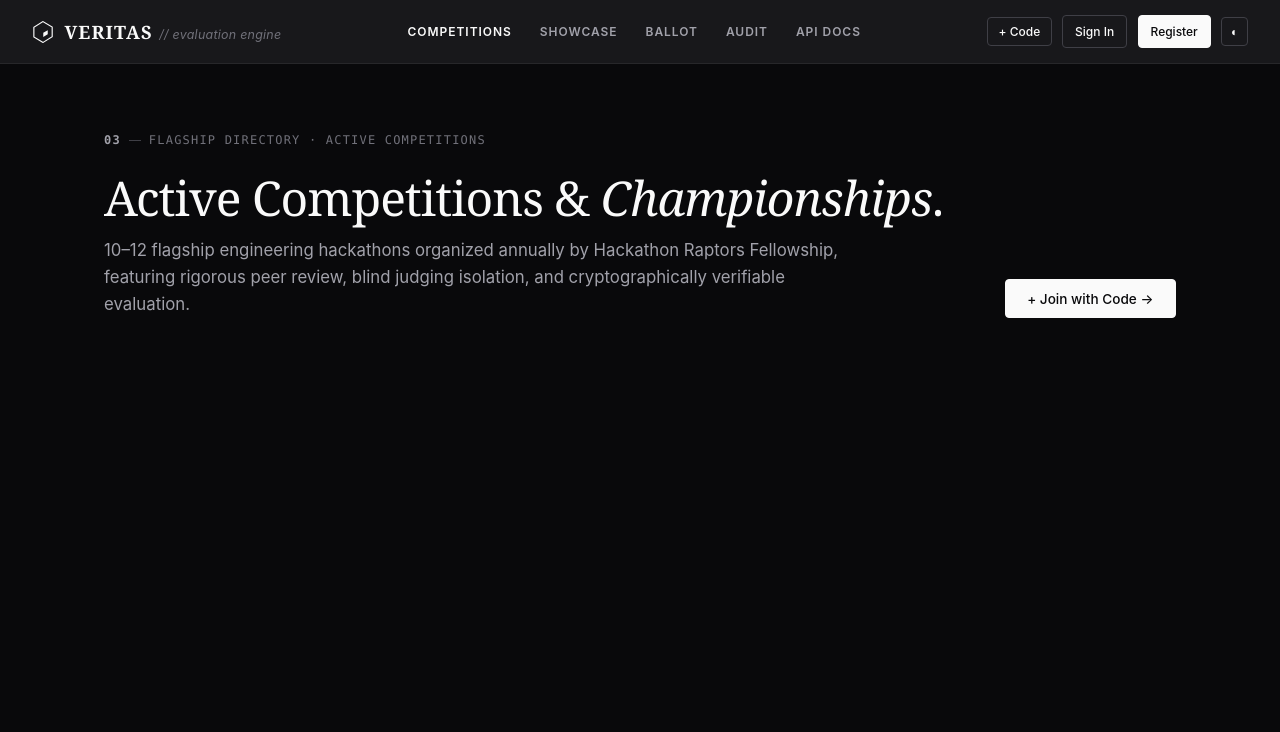
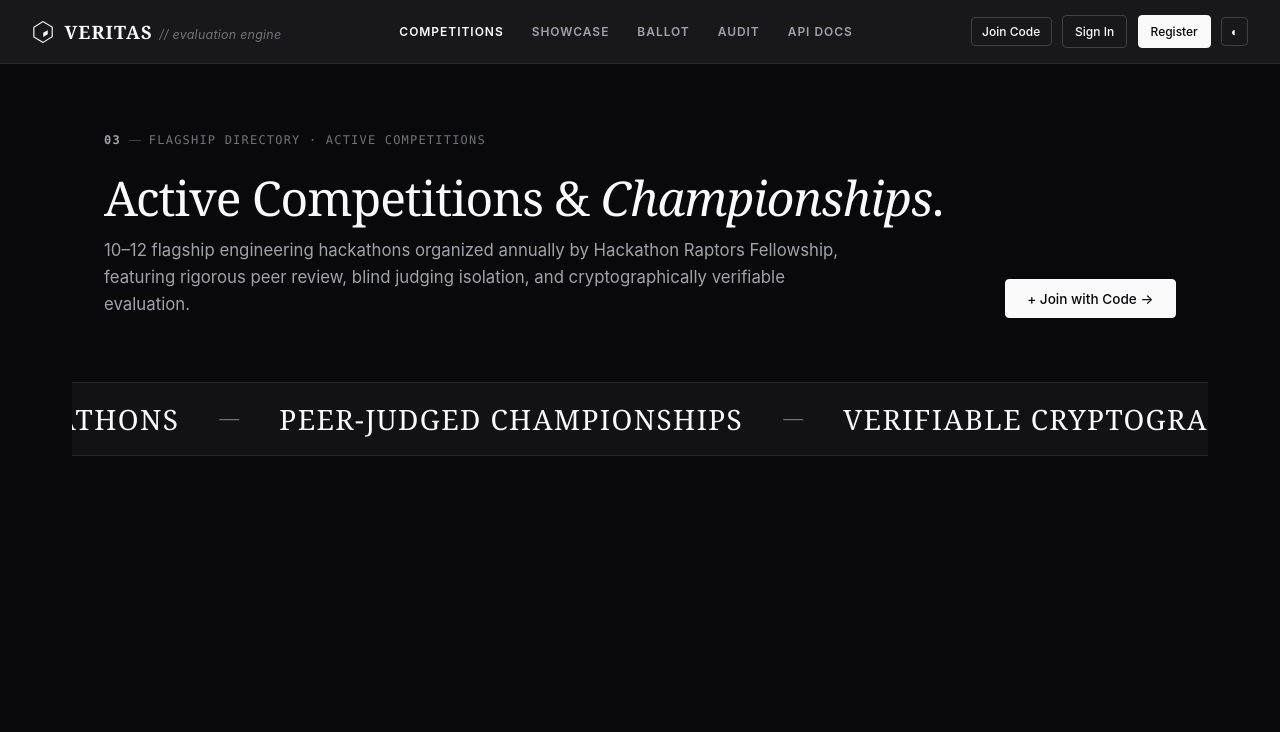
Before and after one commit to veeralsaxena/Dogfood, a FastAPI app: page /competitions in a window 1280 px wide. Shown: the top 732 px of the page. Run offline with FastAPI, Linux system fonts and the light colour scheme; data that the repository does not hold is empty.

Commit message:
feat(ui): raptors.dev events marquee & cards, zero-emoji luxury navbar, and clean typography

```diff
--- a/src/static/css/style.css
+++ b/src/static/css/style.css
@@ -893,3 +906,214 @@ tr:hover td {
   font-family: var(--font-mono);
   margin-top: auto;
 }
+
+/* Raptors.dev Editorial Marquee Ticker */
+.ticker-outer {
+  overflow: hidden;
+  border-top: 1px solid var(--border);
+  border-bottom: 1px solid var(--border);
+  padding: 0.85rem 0;
+  margin: 1.5rem 0 2.25rem;
+  background: var(--bg-secondary);
+  white-space: nowrap;
+}
+
+[data-theme="light"] .ticker-outer {
+  background: #f8fafc;
+  border-color: #e2e8f0;
+}
+
+.ticker-wrapper {
+  display: flex;
+  width: fit-content;
+  animation: tickerSlide 35s linear infinite;
+}
+
+.ticker-wrapper:hover {
+  animation-play-state: paused;
+}
+
+.ticker-inner {
+  display: flex;
+  align-items: center;
+  gap: 2.5rem;
+  padding-right: 2.5rem;
+}
+
+.ticker-item {
+  font-family: var(--font-serif);
+  font-size: 1.75rem;
+  font-weight: 500;
+  text-transform: uppercase;
+  letter-spacing: 0.05em;
+  color: var(--text-primary);
+  margin: 0;
+}
+
+.ticker-sep {
+  color: var(--text-muted);
+  font-weight: 300;
+  font-size: 1.25rem;
+}
+
+@keyframes tickerSlide {
+  0% { transform: translateX(0); }
+  100% { transform: translateX(-50%); }
+}
+
+/* Raptors.dev Event Cards Grid */
+.events-grid {
+  display: grid;
+  grid-template-columns: repeat(auto-fill, minmax(440px, 1fr));
+  gap: 2rem;
+  margin-top: 1rem;
+}
+
+@media (max-width: 680px) {
+  .events-grid {
+    grid-template-columns: 1fr;
+  }
+}
+
+.event-card {
+  display: flex;
+  flex-direction: column;
+  background: var(--bg-surface);
+  border: 1px solid var(--border);
+  border-radius: 8px;
+  overflow: hidden;
+  transition: all 0.25s cubic-bezier(0.16, 1, 0.3, 1);
+  position: relative;
+}
+
+.event-card:hover {
+  border-color: var(--text-primary);
+  transform: translateY(-3px);
+  box-shadow: 0 12px 24px -10px rgba(0, 0, 0, 0.3);
+}
+
+[data-theme="light"] .event-card:hover {
+  box-shadow: 0 12px 24px -10px rgba(15, 23, 42, 0.08);
+}
+
+.event-banner {
+  height: 160px;
+  position: relative;
+  display: flex;
+  flex-direction: column;
+  justify-content: space-between;
+  padding: 1.25rem 1.5rem;
+  background: linear-gradient(135deg, var(--bg-secondary) 0%, #1e1e24 100%);
+  border-bottom: 1px solid var(--border);
+  overflow: hidden;
+}
+
+[data-theme="light"] .event-banner {
+  background: linear-gradient(135deg, #f1f5f9 0%, #e2e8f0 100%);
+}
+
+.event-banner-pattern {
+  position: absolute;
+  top: 0;
+  left: 0;
+  right: 0;
+  bottom: 0;
+  opacity: 0.06;
+  background-image: radial-gradient(var(--text-primary) 1px, transparent 1px);
+  background-size: 16px 16px;
+  pointer-events: none;
+}
+
+.event-banner-top {
+  display: flex;
+  justify-content: space-between;
+  align-items: center;
+  position: relative;
+  z-index: 2;
+}
+
+.event-num {
+  font-family: var(--font-mono);
+  font-size: 0.82rem;
+  font-weight: 700;
+  color: var(--text-muted);
+  letter-spacing: 0.1em;
+}
+
+.event-banner-bottom {
+  position: relative;
+  z-index: 2;
+  display: flex;
+  align-items: center;
+  gap: 0.5rem;
+  flex-wrap: wrap;
+}
+
+.event-category-pill {
+  font-family: var(--font-mono);
+  font-size: 0.68rem;
+  text-transform: uppercase;
+  letter-spacing: 0.06em;
+  padding: 0.2rem 0.55rem;
+  border-radius: 4px;
+  background: rgba(0, 0, 0, 0.4);
+  color: var(--text-primary);
+  border: 1px solid rgba(255, 255, 255, 0.1);
+}
+
+[data-theme="light"] .event-category-pill {
+  background: rgba(255, 255, 255, 0.85);
+  color: #0f172a;
+  border-color: #cbd5e1;
+}
+
+.event-card-body {
+  padding: 1.5rem;
+  display: flex;
+  flex-direction: column;
+  flex: 1;
+  justify-content: space-between;
+}
+
+.event-title {
+  font-family: var(--font-serif);
+  font-size: 1.45rem;
+  line-height: 1.3;
+  margin: 0 0 0.65rem 0;
+  color: var(--text-primary);
+}
+
+.event-desc {
+  font-size: 0.88rem;
+  color: var(--text-secondary);
+  line-height: 1.6;
+  margin-bottom: 1.25rem;
+}
+
+.event-meta-row {
+  display: flex;
+  align-items: center;
+  gap: 0.75rem;
+  flex-wrap: wrap;
+  font-family: var(--font-mono);
+  font-size: 0.75rem;
+  color: var(--text-muted);
+  margin-bottom: 1.25rem;
+}
+
+.event-meta-pill {
+  background: var(--bg-secondary);
+  border: 1px solid var(--border);
+  border-radius: 4px;
+  padding: 0.25rem 0.6rem;
+}
+
+.event-card-actions {
+  border-top: 1px solid var(--border);
+  padding-top: 1rem;
+  display: flex;
+  justify-content: space-between;
+  align-items: center;
+  gap: 0.5rem;
+  flex-wrap: wrap;
+}
--- a/src/templates/base.html
+++ b/src/templates/base.html
@@ -124,7 +124,7 @@
     <!-- Right Controls: Join Code + User Profile Menu + Theme Toggle -->
     <div class="nav-right">
       <button onclick="openJoinModal()" class="btn btn-outline" style="padding:0.35rem 0.65rem; font-size:0.75rem;" title="Join Competition with Code">
-        + Code
+        Join Code
       </button>
 
       {% if user and user.role != 'visitor' %}
@@ -146,19 +146,19 @@
             </div>
 
             {% if user.role == 'participant' %}
-            <a href="/participant/dashboard" class="user-dropdown-item">📊 My Dashboard</a>
-            <a href="/submit" class="user-dropdown-item">🚀 Submit Project</a>
+            <a href="/participant/dashboard" class="user-dropdown-item">My Dashboard</a>
+            <a href="/submit" class="user-dropdown-item">Submit Project</a>
             {% elif user.role == 'judge' %}
-            <a href="/judge" class="user-dropdown-item">⚖️ Evaluation Queue</a>
-            <a href="/arena" class="user-dropdown-item">⚔️ Pairwise Arena</a>
+            <a href="/judge" class="user-dropdown-item">Evaluation Queue</a>
+            <a href="/arena" class="user-dropdown-item">Pairwise Arena</a>
             {% elif user.role in ('organizer', 'admin') %}
-            <a href="/war-room" class="user-dropdown-item">🛰️ War Room</a>
-            <a href="/organizer/competitions" class="user-dropdown-item">🏆 Manage Competitions</a>
-            <a href="/settings" class="user-dropdown-item">⚙️ Event Settings</a>
+            <a href="/war-room" class="user-dropdown-item">War Room</a>
+            <a href="/organizer/competitions" class="user-dropdown-item">Manage Competitions</a>
+            <a href="/settings" class="user-dropdown-item">Event Settings</a>
             {% endif %}
 
-            <a href="/profile" class="user-dropdown-item">🔒 Account & Security</a>
-            <a href="javascript:void(0)" onclick="openJoinModal()" class="user-dropdown-item">🎫 Enter Join Code</a>
+            <a href="/profile" class="user-dropdown-item">Account & Security</a>
+            <a href="javascript:void(0)" onclick="openJoinModal()" class="user-dropdown-item">Enter Join Code</a>
 
             <div class="user-dropdown-divider"></div>
             <a href="/logout" class="user-dropdown-item" style="color:var(--alert-error-text);">
@@ -201,30 +201,30 @@
     <div style="display:flex; flex-direction:column; gap:0.5rem;">
       <div style="font-size:0.72rem; text-transform:uppercase; letter-spacing:0.05em; color:var(--text-muted); margin-bottom:0.25rem;">Navigation</div>
       {% if not user or user.role == 'visitor' %}
-        <a href="/competitions" class="btn btn-outline" style="justify-content:flex-start;">🏆 Competitions</a>
-        <a href="/projects" class="btn btn-outline" style="justify-content:flex-start;">🖼️ Showcase Gallery</a>
-        <a href="/vote" class="btn btn-outline" style="justify-content:flex-start;">🗳️ Community Ballot</a>
-        <a href="/audit" class="btn btn-outline" style="justify-content:flex-start;">🛡️ Verification & Audit</a>
-        <a href="/docs" target="_blank" class="btn btn-outline" style="justify-content:flex-start;">📖 API Docs</a>
+        <a href="/competitions" class="btn btn-outline" style="justify-content:flex-start;">Competitions</a>
+        <a href="/projects" class="btn btn-outline" style="justify-content:flex-start;">Showcase Gallery</a>
+        <a href="/vote" class="btn btn-outline" style="justify-content:flex-start;">Community Ballot</a>
+        <a href="/audit" class="btn btn-outline" style="justify-content:flex-start;">Verification & Audit</a>
+        <a href="/docs" target="_blank" class="btn btn-outline" style="justify-content:flex-start;">API Docs</a>
       {% elif user.role == 'participant' %}
-        <a href="/participant/dashboard" class="btn btn-outline" style="justify-content:flex-start;">📊 My Dashboard</a>
-        <a href="/submit" class="btn btn-outline" style="justify-content:flex-start;">🚀 Submit Project</a>
-        <a href="/participant/dashboard#team" class="btn btn-outline" style="justify-content:flex-start;">👥 Team Roster</a>
-        <a href="/competitions" class="btn btn-outline" style="justify-content:flex-start;">🏆 Competitions</a>
-        <a href="/projects" class="btn btn-outline" style="justify-content:flex-start;">🖼️ Showcase Gallery</a>
-        <a href="/vote" class="btn btn-outline" style="justify-content:flex-start;">🗳️ Community Ballot</a>
+        <a href="/participant/dashboard" class="btn btn-outline" style="justify-content:flex-start;">My Dashboard</a>
+        <a href="/submit" class="btn btn-outline" style="justify-content:flex-start;">Submit Project</a>
+        <a href="/participant/dashboard#team" class="btn btn-outline" style="justify-content:flex-start;">Team Roster</a>
+        <a href="/competitions" class="btn btn-outline" style="justify-content:flex-start;">Competitions</a>
+        <a href="/projects" class="btn btn-outline" style="justify-content:flex-start;">Showcase Gallery</a>
+        <a href="/vote" class="btn btn-outline" style="justify-content:flex-start;">Community Ballot</a>
       {% elif user.role == 'judge' %}
-        <a href="/judge" class="btn btn-outline" style="justify-content:flex-start;">⚖️ Evaluation Queue</a>
-        <a href="/arena" class="btn btn-outline" style="justify-content:flex-start;">⚔️ Pairwise Arena</a>
-        <a href="/competitions" class="btn btn-outline" style="justify-content:flex-start;">🏆 Competitions</a>
-        <a href="/projects" class="btn btn-outline" style="justify-content:flex-start;">🖼️ Showcase Gallery</a>
-        <a href="/audit" class="btn btn-outline" style="justify-content:flex-start;">🛡️ Audit Logs</a>
+        <a href="/judge" class="btn btn-outline" style="justify-content:flex-start;">Evaluation Queue</a>
+        <a href="/arena" class="btn btn-outline" style="justify-content:flex-start;">Pairwise Arena</a>
+        <a href="/competitions" class="btn btn-outline" style="justify-content:flex-start;">Competitions</a>
+        <a href="/projects" class="btn btn-outline" style="justify-content:flex-start;">Showcase Gallery</a>
+        <a href="/audit" class="btn btn-outline" style="justify-content:flex-start;">Audit Logs</a>
       {% elif user.role in ('organizer', 'admin') %}
-        <a href="/war-room" class="btn btn-outline" style="justify-content:flex-start;">🛰️ War Room</a>
-        <a href="/organizer/competitions" class="btn btn-outline" style="justify-content:flex-start;">🏆 Manage Competitions</a>
-        <a href="/settings" class="btn btn-outline" style="justify-content:flex-start;">⚙️ Rubric & Parameters</a>
-        <a href="/arena" class="btn btn-outline" style="justify-content:flex-start;">⚔️ Pairwise Arena</a>
-        <a href="/audit" class="btn btn-outline" style="justify-content:flex-start;">🛡️ Audit Logs</a>
+        <a href="/war-room" class="btn btn-outline" style="justify-content:flex-start;">War Room</a>
+        <a href="/organizer/competitions" class="btn btn-outline" style="justify-content:flex-start;">Manage Competitions</a>
+        <a href="/settings" class="btn btn-outline" style="justify-content:flex-start;">Rubric & Parameters</a>
+        <a href="/arena" class="btn btn-outline" style="justify-content:flex-start;">Pairwise Arena</a>
+        <a href="/audit" class="btn btn-outline" style="justify-content:flex-start;">Audit Logs</a>
       {% endif %}
     </div>
 
--- a/src/templates/competition_detail.html
+++ b/src/templates/competition_detail.html
@@ -25,7 +25,7 @@
     <div style="display:flex; flex-direction:column; gap:0.75rem; align-items:flex-end;">
       <div style="display:flex; gap:0.75rem;">
         <button onclick="showCompetitionQR('{{ event.id }}', '{{ event.name }}', '{{ event.join_code }}')" class="btn btn-outline" style="padding:0.6rem 1.25rem;">
-          📱 QR Code
+          QR Code
         </button>
         <button onclick="joinThisEvent('{{ event.join_code }}')" class="btn btn-primary" style="padding:0.6rem 1.25rem;">
           Join Competition →
--- a/src/templates/competitions_list.html
+++ b/src/templates/competitions_list.html
@@ -32,36 +32,70 @@
   </div>
 </div>
 
-<!-- Competition Cards Grid -->
-<div style="display:grid; grid-template-columns: repeat(auto-fill, minmax(480px, 1fr)); gap:1.75rem; margin-top:1rem;">
+<!-- Raptors.dev Editorial Marquee Ticker -->
+<div class="ticker-outer">
+  <div class="ticker-wrapper">
+    <div class="ticker-inner">
+      <h3 class="ticker-item">Flagship Engineering Hackathons</h3>
+      <span class="ticker-sep">—</span>
+      <h3 class="ticker-item">Peer-Judged Championships</h3>
+      <span class="ticker-sep">—</span>
+      <h3 class="ticker-item">Verifiable Cryptographic Audit</h3>
+      <span class="ticker-sep">—</span>
+      <h3 class="ticker-item">Hackathon Raptors Fellowship</h3>
+      <span class="ticker-sep">—</span>
+    </div>
+    <div class="ticker-inner">
+      <h3 class="ticker-item">Flagship Engineering Hackathons</h3>
+      <span class="ticker-sep">—</span>
+      <h3 class="ticker-item">Peer-Judged Championships</h3>
+      <span class="ticker-sep">—</span>
+      <h3 class="ticker-item">Verifiable Cryptographic Audit</h3>
+      <span class="ticker-sep">—</span>
+      <h3 class="ticker-item">Hackathon Raptors Fellowship</h3>
+      <span class="ticker-sep">—</span>
+    </div>
+  </div>
+</div>
+
+<!-- Competition Cards Grid (Raptors.dev Events Style) -->
+<div class="events-grid">
   {% for comp in competitions %}
-  <div class="card" style="display:flex; flex-direction:column; justify-content:space-between; padding:2rem; border:1px solid var(--border); transition: border-color 0.2s, transform 0.2s;" onmouseover="this.style.borderColor='var(--text-primary)'; this.style.transform='translateY(-2px)';" onmouseout="this.style.borderColor='var(--border)'; this.style.transform='none';">
-    <div>
-      <div style="display:flex; justify-content:space-between; align-items:flex-start; margin-bottom:1rem; flex-wrap:wrap; gap:0.5rem;">
+  <div class="event-card">
+    <div class="event-banner">
+      <div class="event-banner-pattern"></div>
+      <div class="event-banner-top">
+        <span class="event-num">#{{ "%02d"|format(loop.index) }}</span>
+        <span style="font-family:var(--font-mono); font-size:0.75rem; color:var(--text-muted); background:var(--bg-secondary); padding:0.25rem 0.6rem; border-radius:4px; border:1px solid var(--border);">
+          CODE: <strong style="color:var(--text-primary); letter-spacing:0.05em;">{{ comp.join_code }}</strong>
+        </span>
+      </div>
+      <div class="event-banner-bottom">
         {% if comp.id == 'evt_01' %}
-        <span class="badge" style="font-size:0.7rem; font-family:var(--font-mono); text-transform:uppercase;">
+        <span class="badge" style="font-size:0.68rem; font-family:var(--font-mono); text-transform:uppercase;">
           ● BENCHMARK FIXTURES (SEALED)
         </span>
         {% elif comp.status == 'active' %}
-        <span class="badge badge-emerald" style="font-size:0.7rem; font-family:var(--font-mono); text-transform:uppercase;">
+        <span class="badge badge-emerald" style="font-size:0.68rem; font-family:var(--font-mono); text-transform:uppercase;">
           ● LIVE & ACCEPTING ENTRIES
         </span>
         {% else %}
-        <span class="badge badge-purple" style="font-size:0.7rem; font-family:var(--font-mono); text-transform:uppercase;">
-          ● {{ comp.status }}
+        <span class="badge badge-purple" style="font-size:0.68rem; font-family:var(--font-mono); text-transform:uppercase;">
+          ● {{ comp.status | upper }}
         </span>
         {% endif %}
-
-        <span style="font-family:var(--font-mono); font-size:0.78rem; color:var(--text-muted); background:var(--bg-secondary); padding:0.2rem 0.55rem; border-radius:4px; border:1px solid var(--border);">
-          CODE: <strong style="color:var(--text-primary); letter-spacing:0.05em;">{{ comp.join_code }}</strong>
-        </span>
+        <span class="event-category-pill">HACKATHON</span>
+        <span class="event-category-pill">INNOVATION &amp; DEV CULTURE</span>
+      </div>
     </div>
 
-      <h2 style="font-size:1.65rem; font-family:var(--font-serif); margin-bottom:0.6rem; line-height:1.25;">
-        <a href="/c/{{ comp.slug }}" style="color:var(--text-primary); text-decoration:none;">{{ comp.name }}</a>
+    <div class="event-card-body">
+      <div>
+        <h2 class="event-title">
+          <a href="/c/{{ comp.slug }}">{{ comp.name }}</a>
         </h2>
 
-      <p style="color:var(--text-secondary); font-size:0.9rem; line-height:1.6; margin-bottom:1.25rem;">
+        <p class="event-desc">
           {{ comp.description }}
         </p>
 
@@ -73,31 +107,32 @@
         {% endif %}
 
         <!-- Key Metrics Pill Row -->
-      <div style="display:flex; gap:0.75rem; flex-wrap:wrap; font-size:0.78rem; margin-bottom:1.25rem; font-family:var(--font-mono); color:var(--text-muted);">
-        <div style="background:var(--bg-secondary); padding:0.35rem 0.65rem; border-radius:4px; border:1px solid var(--border);">
+        <div class="event-meta-row">
+          <div class="event-meta-pill">
             Prize Pool: <strong style="color:var(--emerald);">{{ comp.prize_pool or 'TBD' }}</strong>
           </div>
-        <div style="background:var(--bg-secondary); padding:0.35rem 0.65rem; border-radius:4px; border:1px solid var(--border);">
+          <div class="event-meta-pill">
             Submissions: <strong style="color:var(--text-primary);">{{ comp.project_count }}</strong>
           </div>
-        <div style="background:var(--bg-secondary); padding:0.35rem 0.65rem; border-radius:4px; border:1px solid var(--border);">
+          <div class="event-meta-pill">
             Deadline: <strong style="color:var(--text-primary);">{{ comp.submissions_close[:10] }}</strong>
           </div>
         </div>
       </div>
 
       <!-- Bottom Actions -->
-    <div style="border-top:1px solid var(--border); padding-top:1.15rem; display:flex; justify-content:space-between; align-items:center; flex-wrap:wrap; gap:0.75rem;">
+      <div class="event-card-actions">
         <a href="/c/{{ comp.slug }}" class="btn btn-primary" style="font-size:0.8rem; padding:0.45rem 1rem;">
           Competition Hub & Tracks →
         </a>
         <div style="display:flex; gap:0.5rem;">
           <button onclick="showCompetitionQR('{{ comp.id }}', '{{ comp.name }}', '{{ comp.join_code }}')" class="btn btn-outline" style="font-size:0.8rem; padding:0.45rem 0.85rem;" title="Scan QR Code to Join">
-          📱 QR Code
+            QR Code
           </button>
           <a href="/projects?event={{ comp.id }}" class="btn btn-outline" style="font-size:0.8rem; padding:0.45rem 0.85rem;">
             Showcase ↗
           </a>
+        </div>
       </div>
     </div>
   </div>
--- a/src/templates/organizer_competitions.html
+++ b/src/templates/organizer_competitions.html
@@ -70,7 +70,7 @@
               </td>
               <td>
                 <button onclick="showCompetitionQR('{{ c.id }}', '{{ c.name }}', '{{ c.join_code }}')" class="btn btn-outline" style="padding:0.25rem 0.6rem; font-size:0.75rem;" title="View Offline QR Code">
-                  📱 QR
+                  QR Code
                 </button>
               </td>
             </tr>
--- a/src/templates/participant_dashboard.html
+++ b/src/templates/participant_dashboard.html
@@ -125,7 +125,7 @@
           </p>
         </div>
         <a href="/certificates/{{ project.id if project else 'prj_01' }}" target="_blank" class="btn btn-primary" style="padding:0.6rem 1.25rem; font-size:0.85rem; display:inline-flex; align-items:center; gap:0.5rem; text-decoration:none;">
-          <span>🏆</span> View & Download SVG
+          View &amp; Download Certificate (SVG) →
         </a>
       </div>
     </div>
--- a/src/templates/submit.html
+++ b/src/templates/submit.html
@@ -55,7 +55,7 @@
         <select id="event_select" class="search-input" style="width:100%; font-size:0.95rem; font-family:var(--font-mono);" onchange="window.location.href='/submit?event=' + this.value">
           {% for e in all_events %}
             <option value="{{ e.id }}" {% if e.id == event.id %}selected{% endif %}>
-              {{ e.name }} — Deadline: {{ e.submissions_close[:10] }} {% if e.submissions_close > now_iso %}(🟢 OPEN){% else %}(🔴 CLOSED){% endif %}
+              {{ e.name }} — Deadline: {{ e.submissions_close[:10] }} {% if e.submissions_close > now_iso %}[OPEN]{% else %}[CLOSED]{% endif %}
             </option>
           {% endfor %}
         </select>
--- a/src/templates/voting.html
+++ b/src/templates/voting.html
@@ -16,7 +16,8 @@
 <div style="background:var(--bg-secondary); border:1px solid var(--border); border-left:3px solid var(--text-primary); padding:1.25rem 1.75rem; border-radius:6px; margin-bottom:2.5rem; display:flex; justify-content:space-between; align-items:center; flex-wrap:wrap; gap:1.25rem;">
   <div>
     <div style="font-weight:700; font-size:1rem; margin-bottom:0.25rem; display:flex; align-items:center; gap:0.5rem;">
-      <span>🛡️</span> <span>Sign In Required to Cast Community Ballot</span>
+      <svg width="18" height="18" viewBox="0 0 24 24" fill="none" stroke="currentColor" stroke-width="2" stroke-linecap="round" stroke-linejoin="round" style="flex-shrink:0;"><path d="M12 22s8-4 8-10V5l-8-3-8 3v7c0 6 8 10 8 10z"/></svg>
+      <span>Sign In Required to Cast Community Ballot</span>
     </div>
     <div style="font-size:0.85rem; color:var(--text-muted); max-width:650px; line-height:1.5;">
       To prevent automated bot scripts, fake submissions, and Sybil ballot stuffing, every voter must be logged in. Each registered member receives exactly <strong>1 verified community vote per competition</strong>.
--- a/src/templates/war_room.html
+++ b/src/templates/war_room.html
@@ -209,7 +209,7 @@
             Copy Link
           </button>
           <button id="view-invite-qr-btn" onclick="showInviteQR(lastGeneratedToken, lastGeneratedRole)" class="btn btn-primary" style="flex:1; justify-content:center; font-size:0.8rem; padding:0.4rem;">
-            📱 View QR
+            View QR
           </button>
         </div>
       </div>
@@ -243,13 +243,14 @@
                     <span class="badge badge-emerald">Active</span>
                   {% endif %}
                 </td>
+                <td>
                   {% if not inv.used_at %}
                     <div style="display:flex; gap:0.35rem;">
                       <button onclick="navigator.clipboard.writeText(window.location.origin + '/onboard/{{ inv.token }}'); alert('Link copied!');" class="btn btn-outline" style="padding:0.25rem 0.5rem; font-size:0.75rem;">
                         Copy
                       </button>
                       <button onclick="showInviteQR('{{ inv.token }}', '{{ inv.role }}')" class="btn btn-outline" style="padding:0.25rem 0.5rem; font-size:0.75rem;">
-                        📱 QR
+                        QR Code
                       </button>
                     </div>
                   {% else %}
```
Also changed, not shown: other parts of src/static/css/style.css (+24 -11 lines), src/seed.py (+57 -0 lines). Lines whose indentation alone changed are shown as unchanged.
